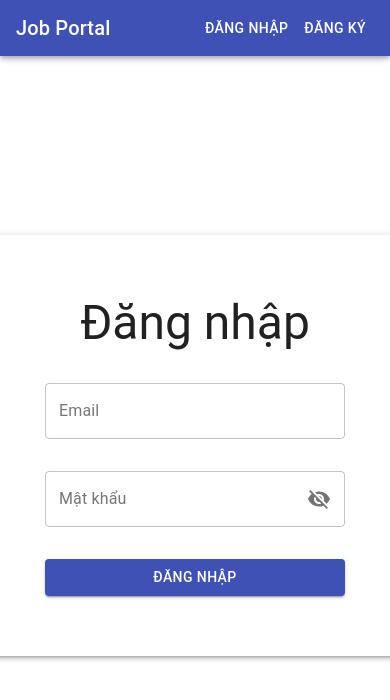
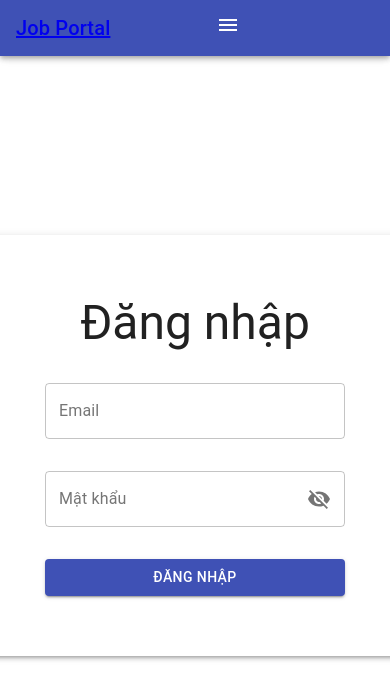
Before and after one commit to nvvietanh/career-go2, a React (Create React App) app in the folder frontend/: page /login in a window 390 px wide. Shown: the top 700 px of the page. Built offline with nearby package versions, Linux system fonts and the light colour scheme.

Commit message:
add responsive navbar

```diff
--- a/frontend/src/component/Applications.js
+++ b/frontend/src/component/Applications.js
@@ -140,7 +140,7 @@ const ApplicationTile = (props) => {
           </Grid>
           <Grid item>Đăng bởi: {application.recruiter.name}</Grid>
           <Grid item>Loại hình : {application.job.jobType}</Grid>
-          <Grid item>Lương : &#8377; {application.job.salary} mỗi tháng</Grid>
+          <Grid item>Lương : &#8363; {application.job.salary} mỗi tháng</Grid>
           <Grid item>
             Thời lượng :{" "}
             {application.job.duration !== 0
--- a/frontend/src/component/Navbar.js
+++ b/frontend/src/component/Navbar.js
@@ -4,10 +4,21 @@ import {
   Typography,
   Button,
   makeStyles,
+  Box
+  // Link,
 } from "@material-ui/core";
-import { useHistory } from "react-router-dom";
+import { useHistory, Link } from "react-router-dom";
+import "../styles/navBarStyles.css";
+import { useState } from "react";
 
 import isAuth, { userType } from "../lib/isAuth";
+// import MenuIcon from '@mui/icons-material/Menu';
+// import CloseIcon from '@mui/icons-material/Close';
+// import MenuIcon from  "@material-ui/icons/MenuIcon";
+// import CloseIcon from  "@material-ui/icons/CloseIcon";
+import MenuIcon from '@material-ui/icons/Menu';
+import CloseIcon from '@material-ui/icons/Close';
+
 
 const useStyles = makeStyles((theme) => ({
   root: {
@@ -18,7 +29,16 @@ const useStyles = makeStyles((theme) => ({
   },
   title: {
     flexGrow: 1,
+    [theme.breakpoints.up("sm")]: {
+      display: "block",
+    },
   },
+  mobile: {
+    '& i': {
+      color: "#fff",
+    }
+
+  }
 }));
 
 const Navbar = (props) => {
@@ -30,16 +50,46 @@ const Navbar = (props) => {
     history.push(location);
   };
 
+  const [clicked, setClicked] = useState(false);
+  const handleClickState = () => {
+    setClicked(!clicked);
+  }
+
   return (
-    <AppBar position="fixed">
-      <Toolbar>
-        <Typography variant="h6" className={classes.title}>
-          Job Portal
-        </Typography>
+    <AppBar position="fixed"> {/* <header> */}
+
+      <Toolbar> {/* <div> */}
+        <Box zIndex={3} width={200}>
+        {/* <div> */}
+          <Link to="/" underline="none" textDecoration="none" boxShadow="none">
+                {/* Job Portal */}
+
+          <div>
+            <Typography
+              variant="h6" className={classes.title}
+              // component={Link}
+              // sx={{ textDecoration: 'none', underline: 'none' }}
+              color="white"
+              // to="/"
+              textDecoration="none" boxShadow="none"
+              // noWrap
+              // underline="none"
+              // display="none"
+              >
+                Job Portal
+            </Typography>
+          </div>
+          </Link>
+        {/* </div> */}
+        </Box>
+        {/* <Link to="/"> */}
+
+        {/* </Link> */}
+        <div justifyContent="right" id="menuBar" className={clicked ? "menuBar active" : "menuBar"}>
         {isAuth() ? (
           userType() === "recruiter" ? (
             <>
-              <Button color="inherit" onClick={() => handleClick("/home")}>
+              <Button color="inherit" onClick={() => handleClick("/home")}> {/* <button> */}
                 Trang chủ
               </Button>
               <Button color="inherit" onClick={() => handleClick("/addjob")}>
@@ -87,6 +137,14 @@ const Navbar = (props) => {
             </Button>
           </>
         )}
+        </div>
+        <div id = "mobile" onClick={handleClickState}>
+          <i>
+          {
+            clicked ? <CloseIcon/> : <MenuIcon/>
+          }
+          </i>
+        </div>
       </Toolbar>
     </AppBar>
   );
--- a/frontend/src/index.css
+++ b/frontend/src/index.css
@@ -3,6 +3,7 @@ body {
   font-family: -apple-system, BlinkMacSystemFont, 'Segoe UI', 'Roboto', 'Oxygen',
     'Ubuntu', 'Cantarell', 'Fira Sans', 'Droid Sans', 'Helvetica Neue',
     sans-serif;
+  /* font-family:'Times New Roman', Times, serif; */
   -webkit-font-smoothing: antialiased;
   -moz-osx-font-smoothing: grayscale;
 }
@@ -10,4 +11,5 @@ body {
 code {
   font-family: source-code-pro, Menlo, Monaco, Consolas, 'Courier New',
     monospace;
+  /* font-family:'Times New Roman', Times, serif; */
 }
--- /dev/null
+++ b/frontend/src/styles/navBarStyles.css
@@ -0,0 +1,33 @@
+#mobile {
+  /* color: #fff; */
+  display: none;
+}
+
+@media screen and (max-width: 769px) {
+  #menuBar {
+    display: flex;
+    flex-direction: column;
+    align-items: flex-start;
+    justify-content: flex-start;
+    position: fixed;
+    top: 90px;
+    right: -250px;
+    width: 200px;
+    background-color: #2a3239;
+    box-shadow: 0 40px 60px rgba(0, 0, 0, 0);
+    padding: 40px 0 0 10px;
+    transition: 0.3s ease-in-out;
+  }
+  #menuBar.active {
+    right: 0px;
+  }
+  #mobile {
+    /* color: #fff; */
+    display: block;
+    float: right;
+  }
+  #mobile i{
+    font-size: 24px;
+    cursor: pointer;
+  }
+}
```
Also changed, not shown: 1 other file (tests, documents, lock files or other folders).
